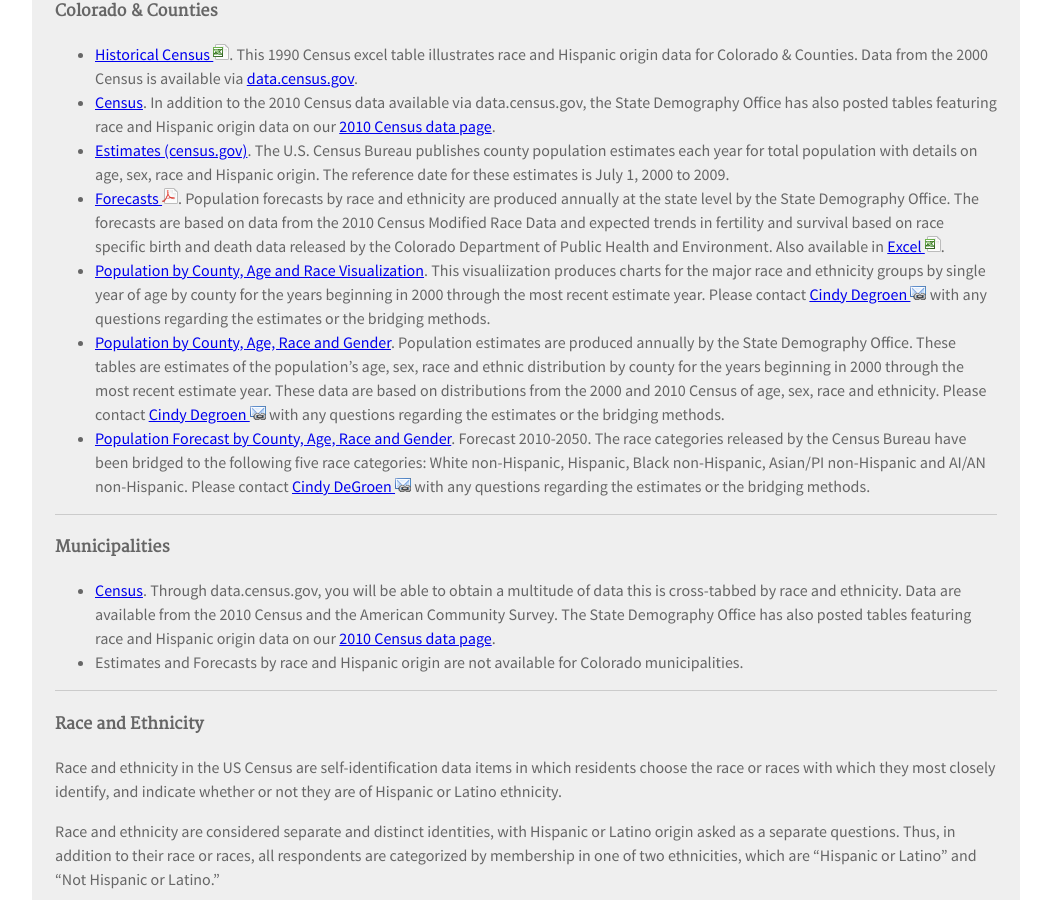
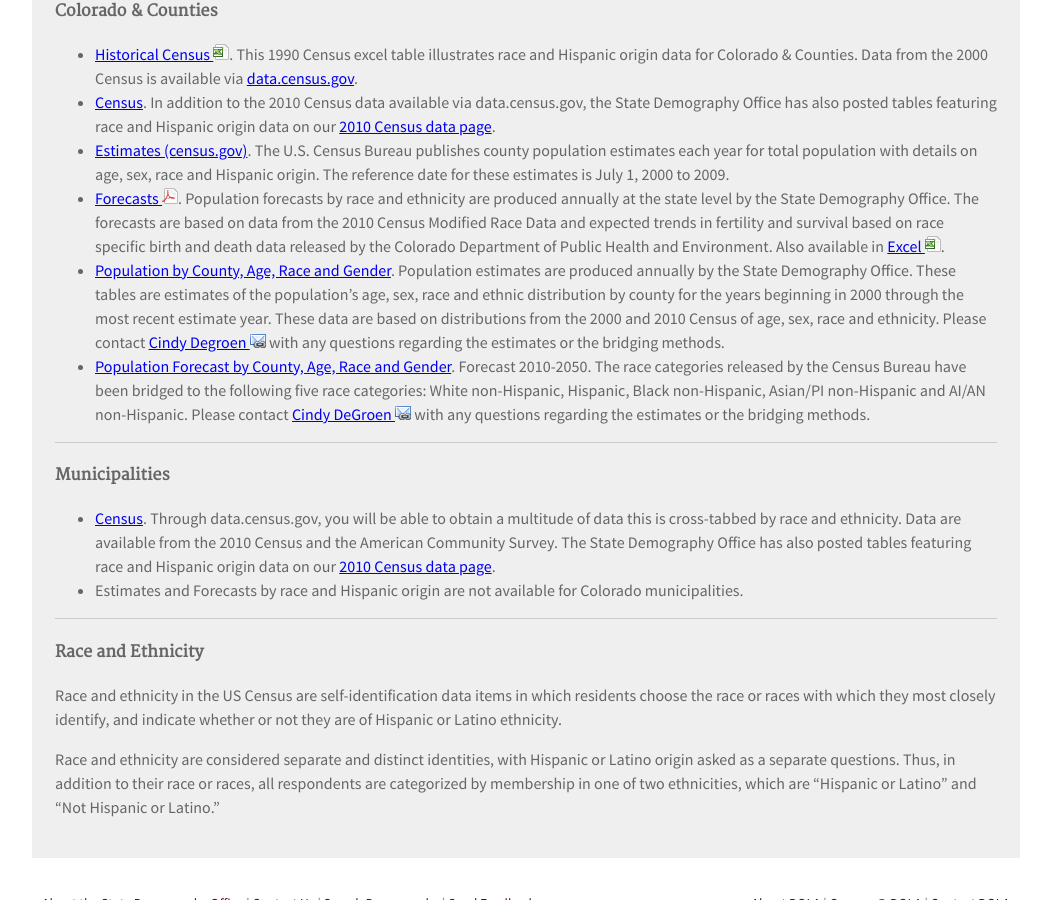
Before and after one commit to TBleess/Website_New, a Jekyll site: the page built from pages/1_Population/race-hispanic-origin.md, in a window 1280 px wide and 900 px high, scrolled down 736 px. Shown: the whole window, without its empty margins (114-1165 px from the left). Built offline with Jekyll 4.4.1, drawn with Linux system fonts in a browser that asks for light colours.

Commit message:
Hide race visualization until working

```diff
--- a/pages/1_Population/race-hispanic-origin.md
+++ b/pages/1_Population/race-hispanic-origin.md
@@ -28,7 +28,7 @@ description: "Population data for Colorado race and ethnicity."
 - [Census](https://data.census.gov/cedsci/). In addition to the 2010 Census data available via data.census.gov, the State Demography Office has also posted tables featuring race and Hispanic origin data on our [2010 Census data page](/census-acs/).
 - [Estimates (census.gov)](https://www.census.gov/programs-surveys/popest/data.html). The U.S. Census Bureau publishes county population estimates each year for total population with details on age, sex, race and Hispanic origin. The reference date for these estimates is July 1, 2000 to 2009.
 - [Forecasts ![pdf](/images/page_white_acrobat.png 'download pdf file')](https://drive.google.com/uc?export=download&id=1ifCnZW6Dc-2s3uMj17vnAslcJqNr8CUI). Population forecasts by race and ethnicity are produced annually at the state level by the State Demography Office. The forecasts are based on data from the 2010 Census Modified Race Data and expected trends in fertility and survival based on race specific birth and death data released by the Colorado Department of Public Health and Environment. Also available in [Excel ![xls](/images/page_white_excel.png 'download xls file')](https://drive.google.com/uc?export=download&id=1cWbxANu01mg-f6aRv7rBJr1X0bNgIu9D).
-- [Population by County, Age and Race Visualization](https://gis.dola.colorado.gov/apps/age_by_race/).  This visualiization produces charts for the major race and ethnicity groups by single year of age by county for the years beginning in 2000 through the most recent estimate year.  Please contact [Cindy Degroen ![email](/images/email_link.png 'send email')](mailto:cindy.degroen@state.co.us) with any questions regarding the estimates or the bridging methods.
+<!-- - [Population by County, Age and Race Visualization](https://gis.dola.colorado.gov/apps/age_by_race/).  This visualization produces charts for the major race and ethnicity groups by single year of age by county for the years beginning in 2000 through the most recent estimate year.  Please contact [Cindy Degroen ![email](/images/email_link.png 'send email')](mailto:cindy.degroen@state.co.us) with any questions regarding the estimates or the bridging methods. -->
 - [Population by County, Age, Race and Gender](/population/data/race-estimate#county-race-by-age-estimates). Population estimates are produced annually by the State Demography Office. These tables are estimates of the population's age, sex, race and ethnic distribution by county for the years beginning in 2000 through the most recent estimate year. These data are based on distributions from the 2000 and 2010 Census of age, sex, race and ethnicity. Please contact [Cindy Degroen ![email](/images/email_link.png 'send email')](mailto:cindy.degroen@state.co.us) with any questions regarding the estimates or the bridging methods.
 - [Population Forecast by County, Age, Race and Gender](/population/data/race-forecast#county-race-by-age-forecast). Forecast 2010-2050. The race categories released by the Census Bureau have been bridged to the following five race categories: White non-Hispanic, Hispanic, Black non-Hispanic, Asian/PI non-Hispanic and AI/AN non-Hispanic.  Please contact [Cindy DeGroen ![email](/images/email_link.png 'send email')](mailto:cindy.degroen@state.co.us) with any questions regarding the estimates or the bridging methods.
 
```
